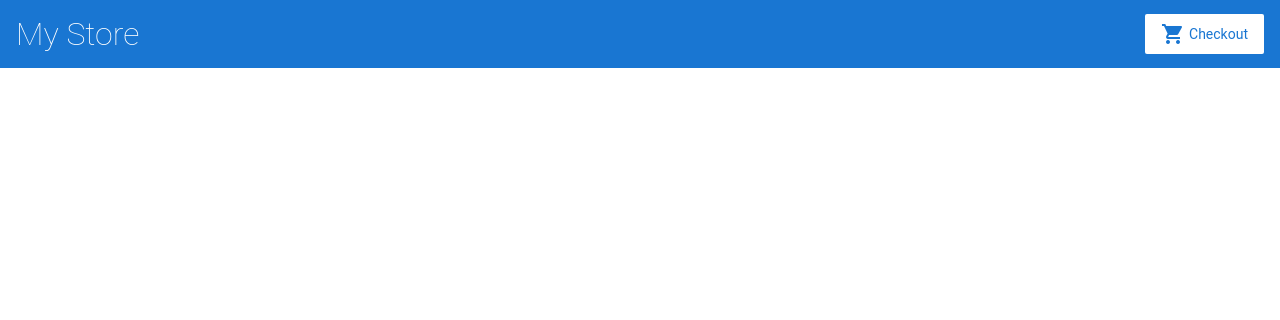
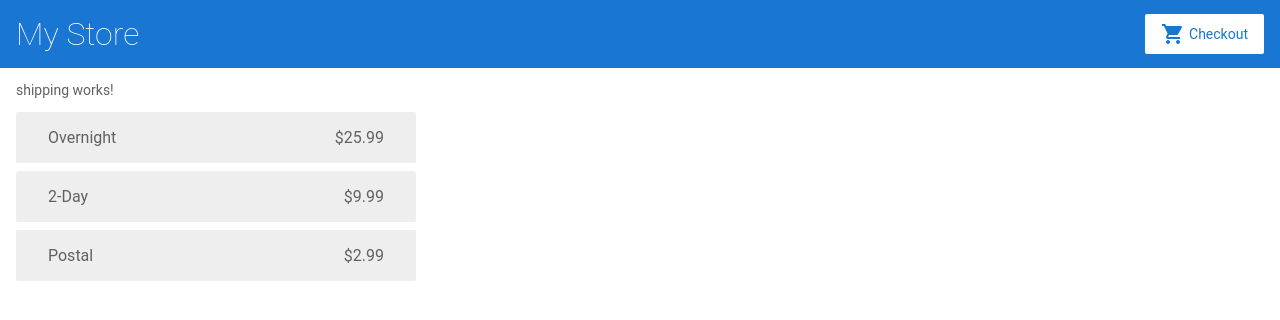
Before and after one commit to RupeshKashyap/angular-demo, an Angular app: page /shipping in a window 1280 px wide. Before the commit this address led to /. Shown: the top 320 px of the page. Built offline with nearby package versions, Linux system fonts and the light colour scheme.

Commit message:
added shipping component

```diff
--- a/src/app/cart.service.ts
+++ b/src/app/cart.service.ts
@@ -1,4 +1,5 @@
 import { Injectable } from '@angular/core';
+import { HttpClient } from '@angular/common/http';
 
 @Injectable({
    providedIn: 'root'
@@ -6,7 +7,7 @@ import { Injectable } from '@angular/core';
 export class CartService {
   items = [];
 
-  constructor() { }
+  constructor(private http: HttpClient) { }
 // The addToCart() method appends a product to an array of items.
   addToCart(product) {
     this.items.push(product);
@@ -23,4 +24,10 @@ export class CartService {
     return this.items;
   }
 
+  // define a new getShippingPrices() method that uses the HttpClient get() method to retrieve the shipping data
+
+   getShippingPrices() {
+    return this.http.get('/assets/shipping.json');
+  }
+
 }
--- a/src/app/cart/cart.component.html
+++ b/src/app/cart/cart.component.html
@@ -1,5 +1,9 @@
 <p>
 cart works!
+</p>
+
+<p>
+  <a routerLink="/shipping">Shipping Prices</a>
 </p>
 
 <div class="cart-item" *ngFor="let item of items">
--- /dev/null
+++ b/src/app/shipping/shipping.component.html
@@ -0,0 +1,8 @@
+<p>
+shipping works!
+</p>
+
+<div class="shipping-item" *ngFor="let shipping of shippingCosts | async">
+  <span>{{ shipping.type }}</span>
+  <span>{{ shipping.price | currency }}</span>
+</div>
--- /dev/null
+++ b/src/app/shipping/shipping.component.ts
@@ -0,0 +1,17 @@
+import { Component, OnInit } from '@angular/core';
+import { CartService } from '../cart.service';
+
+@Component({
+  selector: 'app-shipping',
+  templateUrl: './shipping.component.html',
+  styleUrls: ['./shipping.component.css']
+})
+export class ShippingComponent implements OnInit {
+shippingCosts;
+  constructor(private cartService: CartService) { }
+
+  ngOnInit() {
+    this.shippingCosts = this.cartService.getShippingPrices();
+  }
+
+}
```
Also changed, not shown: src/app/app.module.ts (+11 -2 lines), src/app/shipping/shipping.component.css (added).
